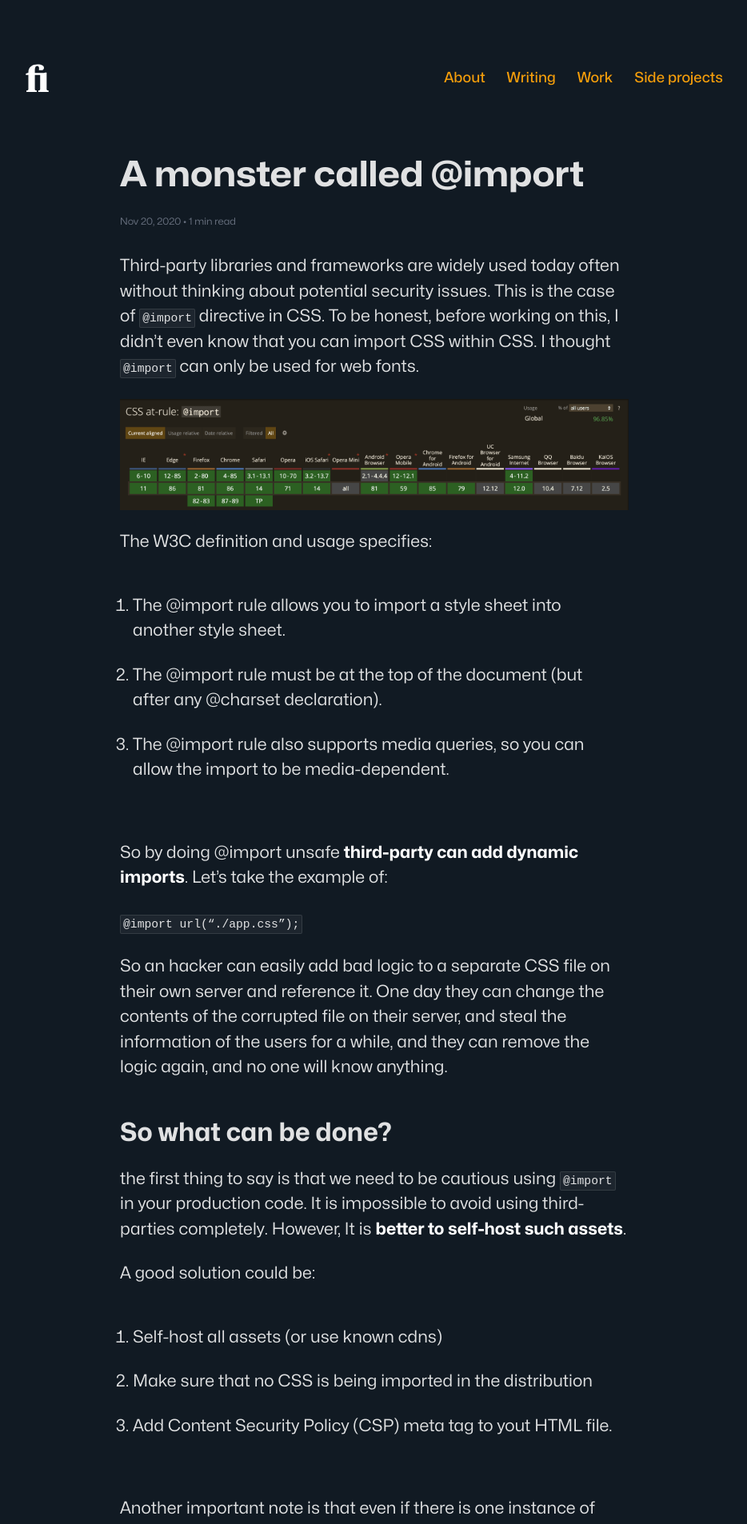
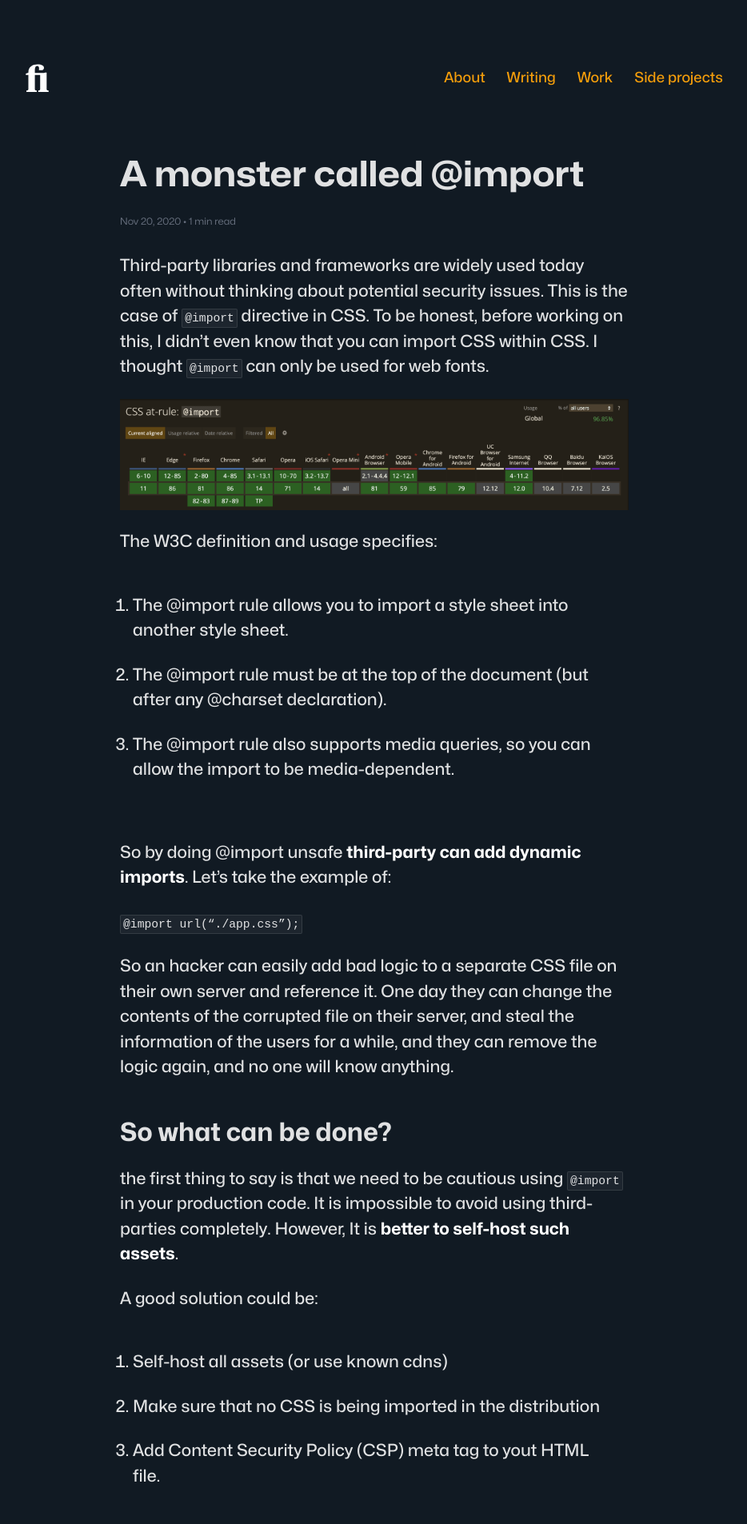
Before and after one commit to zetareticoli/fi, a Jekyll site: the page built from _posts/2020-11-20-a-monster-called-import.md, in a window 1280 px wide. Shown: the top 1906 px of the page at 80% size, without its empty margins (172-1106 px from the left). Built offline with Jekyll 4.4.1, drawn with Linux system fonts in a browser that asks for light colours; some web fonts are replaced.

Commit message:
Updated body font weight

```diff
--- a/_sass/utilities/_text.scss
+++ b/_sass/utilities/_text.scss
@@ -65,13 +65,13 @@
 
 .body-default {
   font-size: var(--font-03);
-  font-weight: var(--font-regular);
+  font-weight: var(--font-medium);
   line-height: var(--lineheight-relaxed);
 }
 
 .body-post {
   font-size: var(--font-05);
-  font-weight: var(--font-regular);
+  font-weight: var(--font-medium);
   line-height: var(--lineheight-relaxed);
 }
 
```
